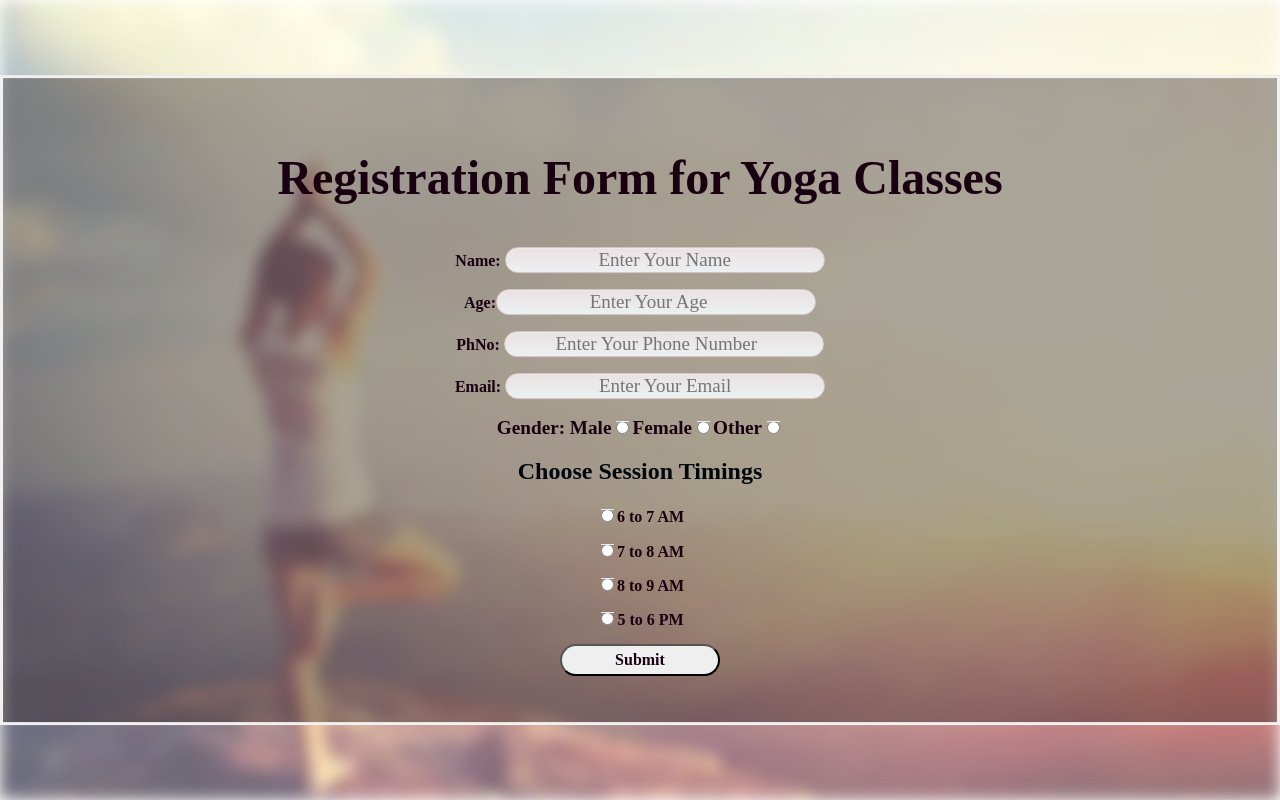
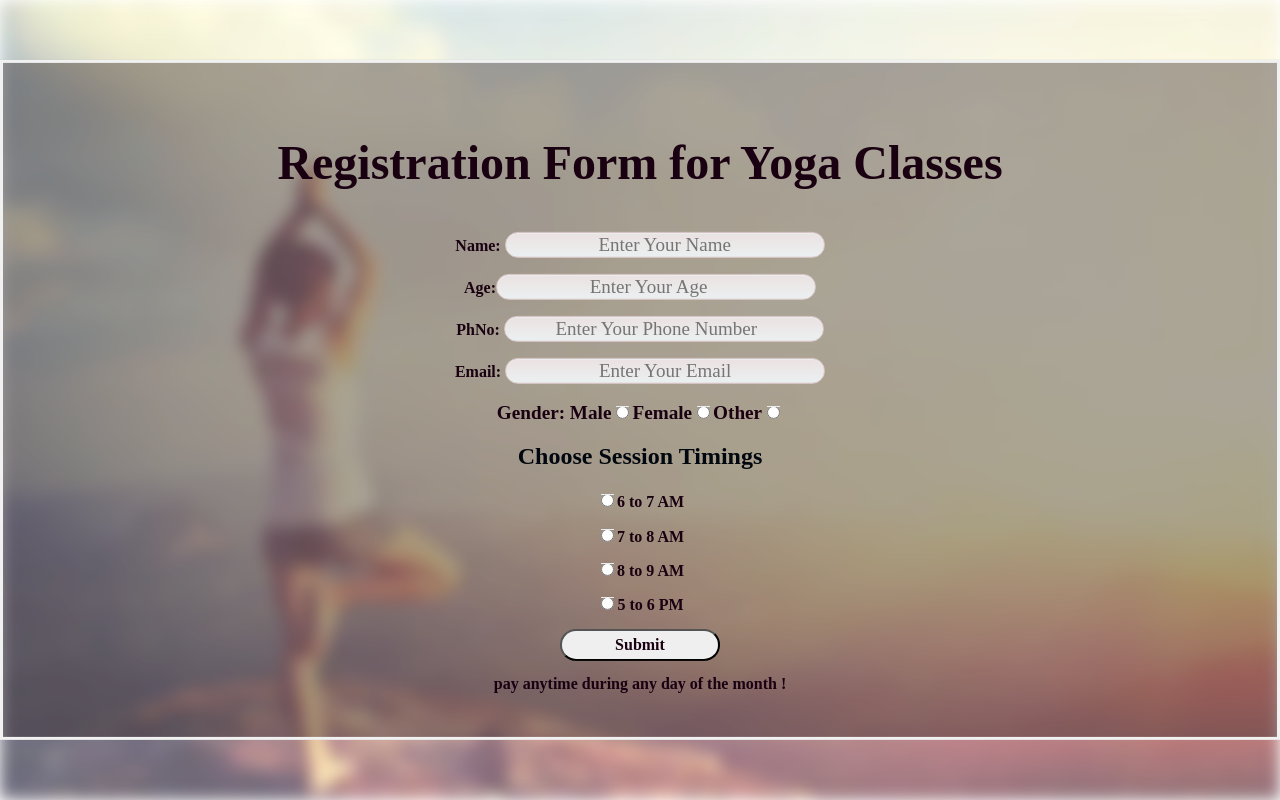
Before and after one commit to ShohaibKhan/yoga-admission-Frontend, a React (Create React App) app: page / in a window 1280 px wide. Built offline with nearby package versions, Linux system fonts and the light colour scheme.

Commit message:
second commit

```diff
--- a/src/App.js
+++ b/src/App.js
@@ -146,6 +146,7 @@ function App() {
         </p>
 
       <p className="btn"><input type="submit" value="Submit" ></input></p>
+      <p>pay anytime during any day of the month !</p>
     </form>
 </div>
   );
```
